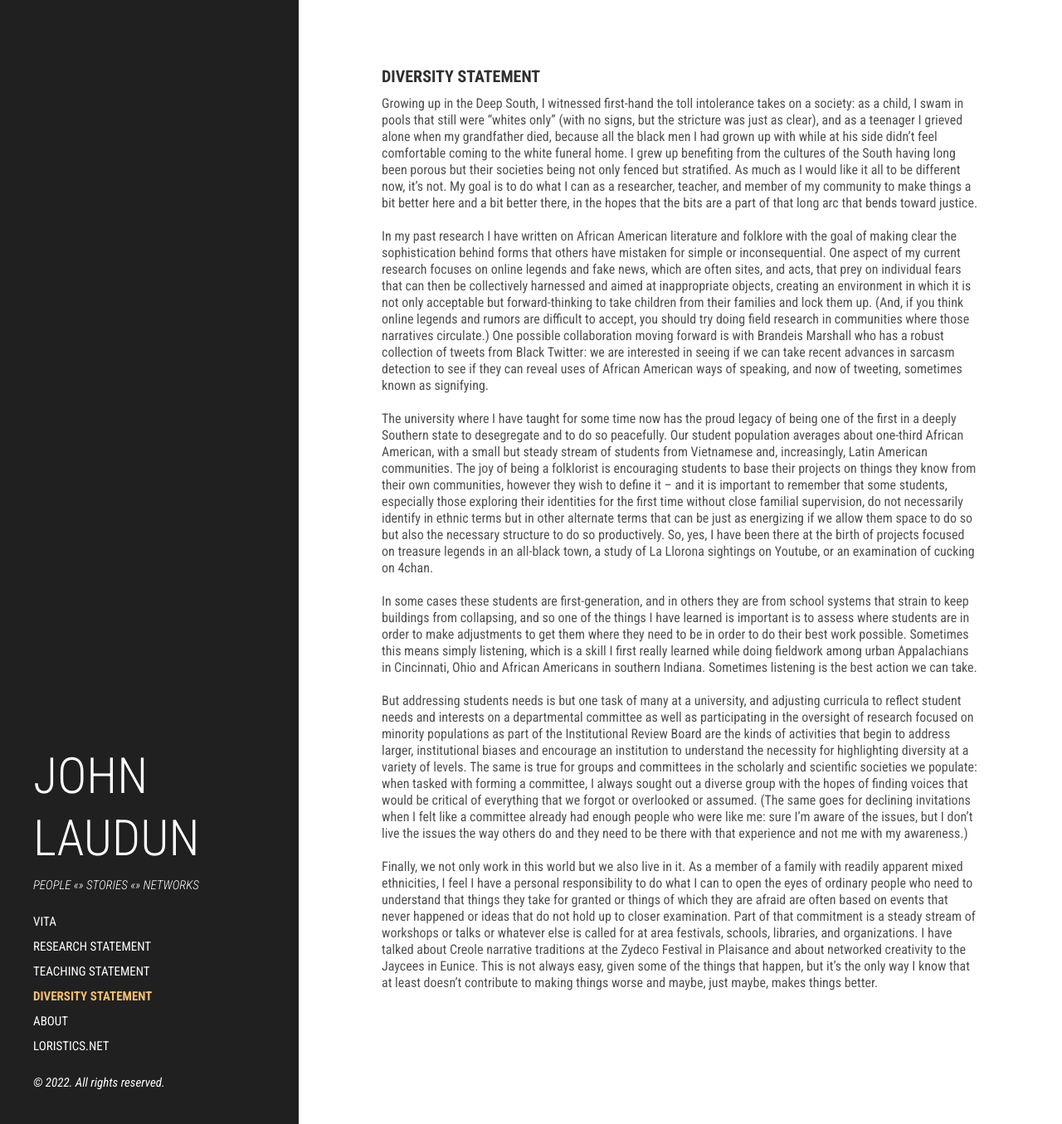
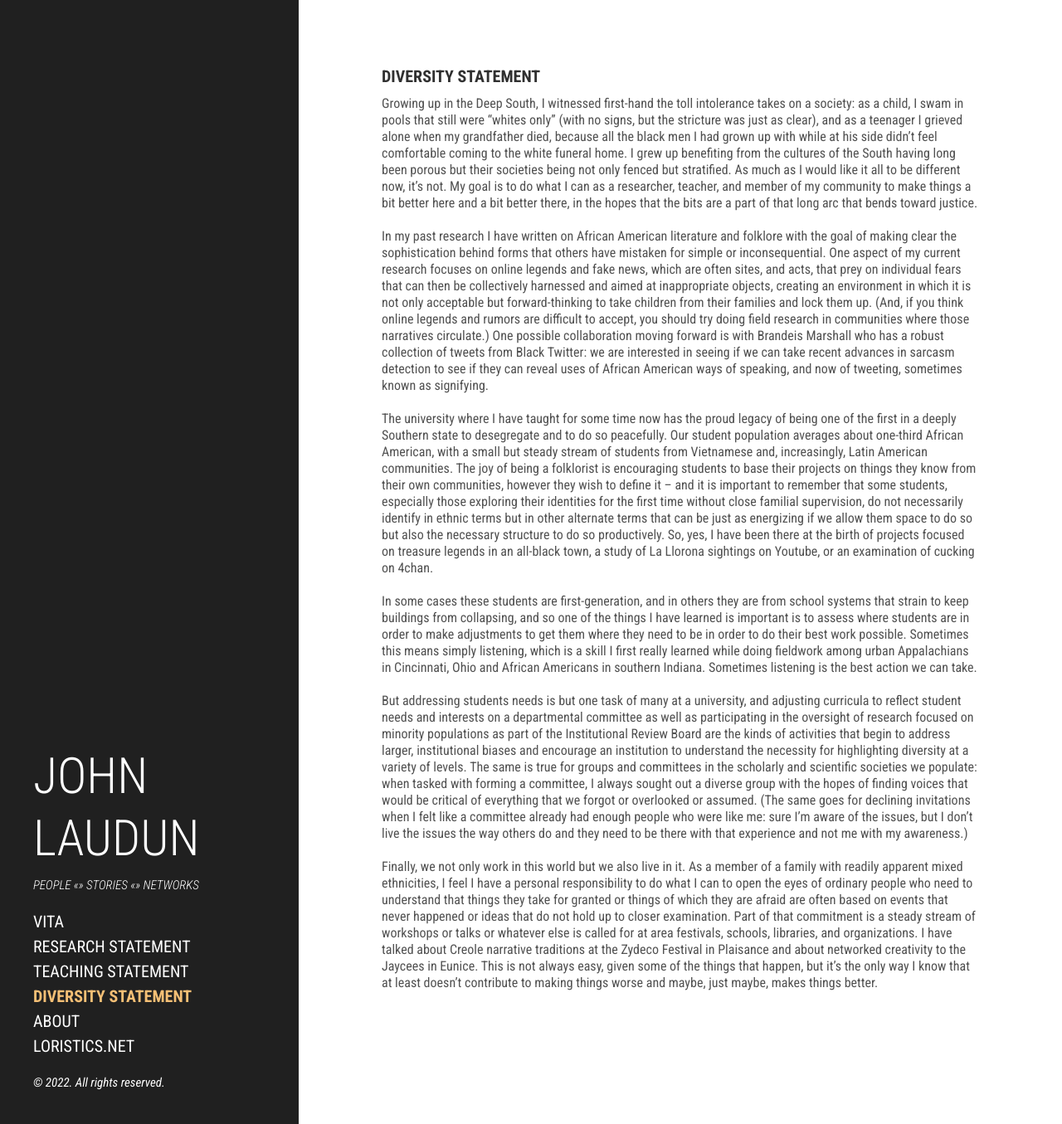
Before and after one commit to johnlaudun/blog, a Jekyll site: the page built from diversity.md, in a window 1280 px wide and 1355 px high. Shown: the whole window at 83% size. Built offline with Jekyll 4.4.1, drawn with Linux system fonts in a browser that asks for light colours.

Commit message:
Removed md image added figcaption style.

```diff
--- a/public/css/hyde.css
+++ b/public/css/hyde.css
@@ -73,6 +73,10 @@ html {
   }
 }
 
+figcaption {
+  font-size: 0.5rem;
+}
+
 /* Sidebar links */
 .sidebar a {
   color: #fff;
@@ -118,7 +122,7 @@ html {
   line-height: 1.5rem;
   text-transform: uppercase;
   font-family: 'Roboto Condensed', "Helvetica Neue", Helvetica, sans-serif;
-  font-size: 0.75rem;
+  font-size: 1rem;
 }
 a.sidebar-nav-item:hover,
 a.sidebar-nav-item:focus {
```
Also changed, not shown: _posts/2022-12-28-story-circles.md (+1 -1 lines).
